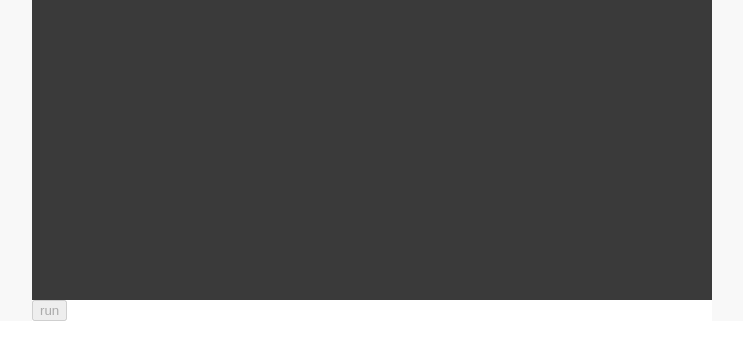
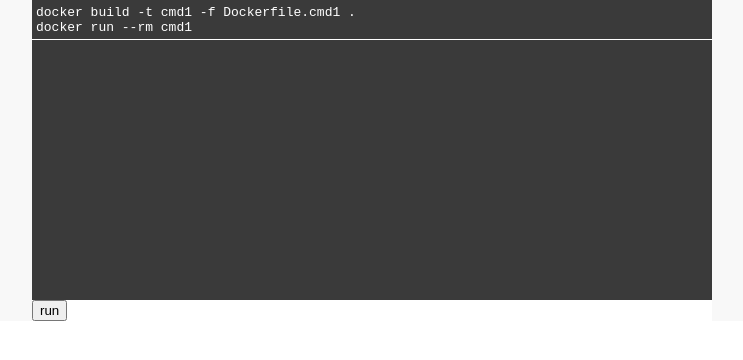
Before and after one commit to richardimaoka/biz-tutorial-ui-experiments, a Next.js app in the folder next/: page / in a window 1280 px wide. Shown: the top 360 px of the page, without its empty margins (268-1011 px from the left). Built offline with nearby package versions, Linux system fonts and the light colour scheme.

Commit message:
terminal vastly simplified

```diff
--- a/next/components/Terminal.tsx
+++ b/next/components/Terminal.tsx
@@ -3,6 +3,7 @@ import React from "react";
 import { useEffect, useRef } from "react";
 import { useState } from "react";
 import { Command } from "./Command";
+import { Output } from "./Output";
 
 interface Command {
   command: string;
@@ -107,9 +108,9 @@ export const Terminal = (): JSX.Element => {
   `;
 
   useEffect(() => {
-    if (ref.current) {
-      ref.current.scrollIntoView();
-    }
+    // if (ref.current) {
+    //   ref.current.scrollIntoView();
+    // }
     switch (state.state) {
       case "command writing":
         console.log("command writing");
@@ -121,6 +122,8 @@ export const Terminal = (): JSX.Element => {
               commandWrittenLength: state.commandWrittenLength + 6,
             });
           }, 30);
+        } else {
+          setState({ ...state, state: "wait command execution" });
         }
         break;
       case "wait command execution":
@@ -148,6 +151,38 @@ export const Terminal = (): JSX.Element => {
     setState({ ...state, state: "output writing" });
   };
 
+  const LastElement = (): JSX.Element => {
+    const command = expected2[state.stepAt].command;
+    switch (state.state) {
+      case "command writing":
+        return (
+          <>
+            <Command
+              command={command}
+              writtenLength={state.commandWrittenLength}
+            />
+          </>
+        );
+      case "wait command execution":
+        return (
+          <>
+            <Command command={command} writtenLength={command.length} />
+          </>
+        );
+      case "output writing":
+        const output = expected2[state.stepAt].output;
+        return (
+          <>
+            <Command command={command} writtenLength={command.length} />
+            <Output output={output} />
+          </>
+        );
+      default:
+        const _exhaustiveCheck: never = state.state;
+        return _exhaustiveCheck;
+    }
+  };
+
   return (
     <div>
       <div
@@ -171,45 +206,7 @@ export const Terminal = (): JSX.Element => {
               </pre>
             </React.Fragment>
           ))}
-        {/* {state.state === "command writing" ? (
-          <pre
-            css={cssTerminalCommand}
-            key={"command" + state.stepAt}
-            ref={ref}
-          >
-            <code>
-              {expected2[state.stepAt].command.substring(
-                0,
-                state.commandWrittenLength
-              )}
-            </code>
-          </pre>
-        ) : state.state === "wait command execution" ? (
-          <>
-            <pre
-              css={cssTerminalCommand}
-              key={"command" + state.stepAt}
-              ref={ref}
-            >
-              <code>{expected2[state.stepAt].command}</code>
-            </pre>
-          </>
-        ) : state.state === "output writing" ? (
-          <>
-            <pre css={cssTerminalCommand} key={"command" + state.stepAt}>
-              <code>{expected2[state.stepAt].command}</code>
-            </pre>
-            <pre
-              css={cssTerminalOutput}
-              key={"output" + state.stepAt}
-              ref={ref}
-            >
-              <code>{expected2[state.stepAt].output}</code>
-            </pre>
-          </>
-        ) : (
-          <></>
-        )} */}
+        <LastElement />
       </div>
       <button
         disabled={state.state !== "wait command execution"}
```
